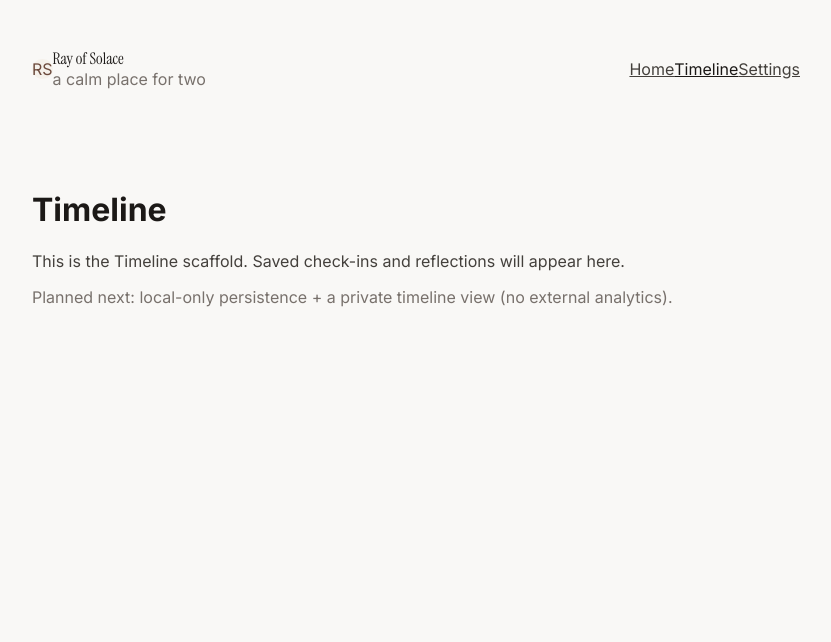
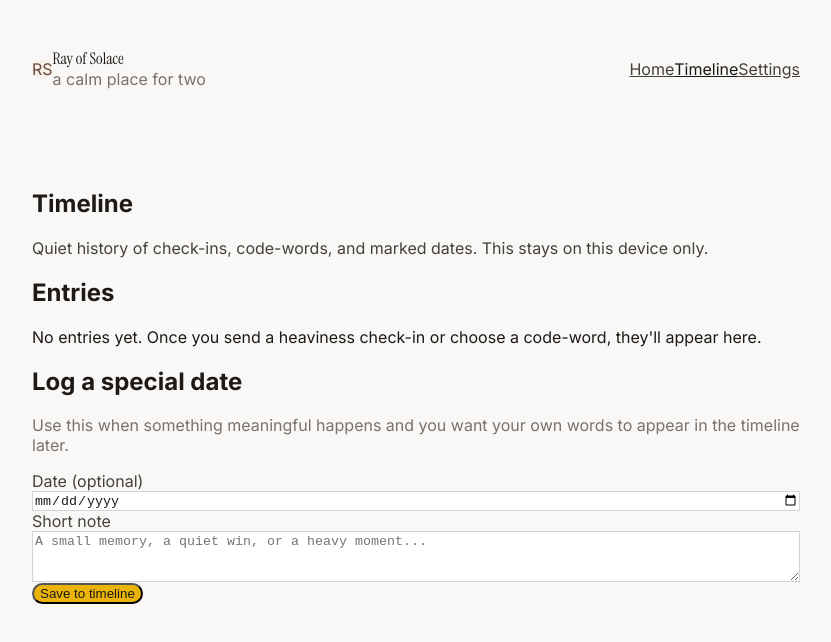
Before and after one commit to letsspice/ray-of-solace, a Next.js app: page /timeline in a window 1280 px wide. Shown: the top 642 px of the page, without its empty margins (224-1055 px from the left). Built offline with nearby package versions, Linux system fonts and the light colour scheme.

Commit message:
Add a timeline such that when a user fills the form, I get the timeline tab pupolated as well

```diff
--- a/src/app/timeline/page.tsx
+++ b/src/app/timeline/page.tsx
@@ -1,21 +1,217 @@
-import React from 'react';
+'use client';
+
+import React, { useEffect, useMemo, useState } from 'react';
+import { addTimelineEntry, loadTimeline, TimelineEntry } from '@/utils/timeline';
+
+function formatTime(timestamp: string) {
+  const date = new Date(timestamp);
+  return date.toLocaleString(undefined, {
+    year: 'numeric',
+    month: 'short',
+    day: '2-digit',
+    hour: '2-digit',
+    minute: '2-digit',
+  });
+}
+
+/**
+ * Small form for logging a special date or reflective note directly into the timeline.
+ * This complements the automatic entries from check-ins and code-words.
+ */
+function SpecialDateForm({ onCreated }: { onCreated: () => void }) {
+  const [date, setDate] = useState<string>('');
+  const [message, setMessage] = useState<string>('');
+
+  function handleSubmit(e: React.FormEvent) {
+    e.preventDefault();
+    if (!date && !message) return;
+
+    const timestamp = date ? new Date(date).toISOString() : new Date().toISOString();
+
+    addTimelineEntry({
+      timestamp,
+      message: message || 'Noted a special moment.',
+    });
+
+    setDate('');
+    setMessage('');
+    onCreated();
+  }
+
+  return (
+    <section className="mt-6 rounded-2xl bg-white/60 p-4 shadow-sm">
+      <h2 className="text-sm font-semibold mb-2" style={{ color: 'var(--solace-stone-900)' }}>
+        Log a special date
+      </h2>
+      <p className="text-xs mb-3" style={{ color: 'var(--solace-stone-500)' }}>
+        Use this when something meaningful happens and you want your own words
+        to appear in the timeline later.
+      </p>
+
+      <form onSubmit={handleSubmit} className="space-y-3">
+        <div className="flex flex-col gap-1">
+          <label htmlFor="special-date" className="text-xs font-medium" style={{ color: 'var(--solace-stone-700)' }}>
+            Date (optional)
+          </label>
+          <input
+            id="special-date"
+            type="date"
+            value={date}
+            onChange={(e) => setDate(e.target.value)}
+            className="rounded-md border px-2 py-1 text-sm"
+            style={{ borderColor: 'var(--solace-stone-300)', color: 'var(--solace-stone-800)' }}
+          />
+        </div>
+
+        <div className="flex flex-col gap-1">
+          <label htmlFor="special-message" className="text-xs font-medium" style={{ color: 'var(--solace-stone-700)' }}>
+            Short note
+          </label>
+          <textarea
+            id="special-message"
+            rows={3}
+            value={message}
+            onChange={(e) => setMessage(e.target.value)}
+            placeholder="A small memory, a quiet win, or a heavy moment..."
+            className="rounded-md border px-2 py-1 text-sm"
+            style={{ borderColor: 'var(--solace-stone-300)', color: 'var(--solace-stone-800)' }}
+          />
+        </div>
+
+        <button
+          type="submit"
+          className="inline-flex items-center rounded-full px-3 py-1.5 text-xs font-medium"
+          style={{
+            backgroundColor: 'var(--solace-ray-500)',
+            color: 'var(--solace-stone-900)',
+          }}
+        >
+          Save to timeline
+        </button>
+      </form>
+    </section>
+  );
+}
 
 export default function TimelinePage() {
+  const [entries, setEntries] = useState<TimelineEntry[]>([]);
+
+  useEffect(() => {
+    setEntries(loadTimeline());
+  }, []);
+
+  const sortedEntries = useMemo(
+    () =>
+      [...entries].sort(
+        (a, b) => new Date(b.timestamp).getTime() - new Date(a.timestamp).getTime(),
+      ),
+    [entries],
+  );
+
+  const latest = sortedEntries[0];
+
+  const emotionalSnapshot = useMemo(() => {
+    if (!latest) return null;
+
+    const parts: string[] = [];
+    if (latest.heaviness != null) parts.push(`Heaviness ${latest.heaviness}/10`);
+    if (latest.codeword) parts.push(`Code-word: ${latest.codeword}`);
+
+    return parts.join(' · ');
+  }, [latest]);
+
+  function refresh() {
+    setEntries(loadTimeline());
+  }
+
   return (
-    <main className="mt-6">
-      <h1 className="font-serifHeading text-xl mb-4" style={{ color: 'var(--solace-stone-900)' }}>
-        Timeline
-      </h1>
+    <main className="mt-6 space-y-6">
+      <section>
+        <h1
+          className="font-serifHeading text-xl mb-2"
+          style={{ color: 'var(--solace-stone-900)' }}
+        >
+          Timeline
+        </h1>
+        <p className="text-sm" style={{ color: 'var(--solace-stone-700)' }}>
+          Quiet history of check-ins, code-words, and marked dates. This stays
+          on this device only.
+        </p>
+      </section>
 
-      <section className="rounded-2xl bg-white/60 p-4 shadow-sm">
-        <p className="text-sm" style={{ color: 'var(--solace-stone-700)' }}>
-          This is the Timeline scaffold. Saved check-ins and reflections will appear here.
-        </p>
+      {latest && (
+        <section className="rounded-2xl bg-white/70 p-4 shadow-sm">
+          <h2 className="text-sm font-semibold mb-1" style={{ color: 'var(--solace-stone-900)' }}>
+            Current snapshot
+          </h2>
+          <p className="text-xs mb-1" style={{ color: 'var(--solace-stone-500)' }}>
+            Based on your most recent entry.
+          </p>
+          <p className="text-sm" style={{ color: 'var(--solace-stone-800)' }}>
+            {emotionalSnapshot || 'A gentle, quiet day logged.'}
+          </p>
+          <p className="mt-1 text-xs" style={{ color: 'var(--solace-stone-500)' }}>
+            {formatTime(latest.timestamp)}
+          </p>
+        </section>
+      )}
 
-        <div className="mt-4 text-xs text-solace-stone-500" style={{ color: 'var(--solace-stone-500)' }}>
-          <p>Planned next: local-only persistence + a private timeline view (no external analytics).</p>
-        </div>
+      <section className="space-y-3">
+        <h2 className="text-sm font-semibold" style={{ color: 'var(--solace-stone-900)' }}>
+          Entries
+        </h2>
+
+        {sortedEntries.length === 0 ? (
+          <p className="text-sm" style={{ color: 'var(--solace-stone-600)' }}>
+            No entries yet. Once you send a heaviness check-in or choose a
+            code-word, they&apos;ll appear here.
+          </p>
+        ) : (
+          <ul className="space-y-3">
+            {sortedEntries.map((entry) => (
+              <li
+                key={entry.id}
+                className="rounded-2xl bg-white/70 p-3 shadow-sm border"
+                style={{ borderColor: 'var(--solace-stone-100)' }}
+              >
+                <div className="flex items-baseline justify-between gap-3">
+                  <div className="text-xs" style={{ color: 'var(--solace-stone-500)' }}>
+                    {formatTime(entry.timestamp)}
+                  </div>
+                </div>
+
+                <div className="mt-1 space-y-1 text-sm" style={{ color: 'var(--solace-stone-800)' }}>
+                  {entry.heaviness != null && (
+                    <div>
+                      <span className="text-xs uppercase tracking-wide mr-1" style={{ color: 'var(--solace-stone-500)' }}>
+                        Heaviness
+                      </span>
+                      <span>{entry.heaviness}/10</span>
+                    </div>
+                  )}
+
+                  {entry.codeword && (
+                    <div>
+                      <span className="text-xs uppercase tracking-wide mr-1" style={{ color: 'var(--solace-stone-500)' }}>
+                        Code-word
+                      </span>
+                      <span>{entry.codeword}</span>
+                    </div>
+                  )}
+
+                  {entry.message && (
+                    <p className="text-sm mt-1" style={{ color: 'var(--solace-stone-800)' }}>
+                      {entry.message}
+                    </p>
+                  )}
+                </div>
+              </li>
+            ))}
+          </ul>
+        )}
       </section>
+
+      <SpecialDateForm onCreated={refresh} />
     </main>
   );
 }
--- a/src/components/HeavinessForm.tsx
+++ b/src/components/HeavinessForm.tsx
@@ -1,7 +1,9 @@
+
 'use client';
 
 import React, { useState } from 'react';
 import CodeWordSelector, { CodeWord } from './CodeWordSelector';
+import { addTimelineEntry } from '../utils/timeline';
 
 /**
  * HeavinessForm wired to Formspree.
@@ -19,18 +21,36 @@ export default function HeavinessForm() {
   const [status, setStatus] = useState<'idle' | 'sending' | 'sent' | 'error'>('idle');
   const [errorMessage, setErrorMessage] = useState<string | null>(null);
 
+  function handleCodeWordChange(cw: CodeWord) {
+    setSelectedCode(cw);
+
+    // Log a lightweight timeline entry whenever a code-word is selected.
+    // This keeps a memory of small emotional signals even if the form
+    // isn&apos;t fully submitted.
+    addTimelineEntry({
+      codeword: cw.key,
+      message: `Code-word chosen: ${cw.label}`,
+    });
+  }
+
   async function handleSubmit(e: React.FormEvent) {
     e.preventDefault();
     setStatus('sending');
     setErrorMessage(null);
 
+    const snapshot = {
+      score,
+      note,
+      selectedCode,
+    };
+
     const payload = {
       timestamp: new Date().toISOString(),
-      heaviness: score,
-      note: note || undefined,
-      codeword: selectedCode ? selectedCode.key : undefined,
-      codeword_label: selectedCode ? selectedCode.label : undefined,
-      codeword_weight: selectedCode ? selectedCode.weight : undefined,
+      heaviness: snapshot.score,
+      note: snapshot.note || undefined,
+      codeword: snapshot.selectedCode ? snapshot.selectedCode.key : undefined,
+      codeword_label: snapshot.selectedCode ? snapshot.selectedCode.label : undefined,
+      codeword_weight: snapshot.selectedCode ? snapshot.selectedCode.weight : undefined,
       source: 'ray-of-solace-web',
     };
 
@@ -55,6 +75,14 @@ export default function HeavinessForm() {
         }
         throw new Error(`Formspree error: ${details || res.statusText}`);
       }
+
+      // On successful send, also persist a local timeline entry so the
+      // check-in appears in the in-app memory view.
+      addTimelineEntry({
+        heaviness: snapshot.score,
+        codeword: snapshot.selectedCode ? snapshot.selectedCode.key : undefined,
+        message: snapshot.note || undefined,
+      });
 
       setStatus('sent');
       setNote('');
@@ -117,7 +145,7 @@ export default function HeavinessForm() {
         <div>
           <CodeWordSelector
             selected={selectedCode?.key ?? null}
-            onChange={(cw) => setSelectedCode(cw)}
+            onChange={handleCodeWordChange}
           />
         </div>
       </div>
--- /dev/null
+++ b/src/utils/timeline.ts
@@ -0,0 +1,62 @@
+// src/utils/timeline.ts
+// Local-only timeline storage for ray-of-solace.
+// Phase A: everything lives in window.localStorage so the app can remember
+// check-ins and selected code-words without any backend or analytics.
+
+export interface TimelineEntry {
+  id: string;
+  timestamp: string; // ISO string so it can be sorted and displayed
+  heaviness?: number;
+  codeword?: string;
+  message?: string;
+}
+
+const STORAGE_KEY = 'ray-of-solace.timeline.v1';
+
+function safeParse(json: string | null): TimelineEntry[] {
+  if (!json) return [];
+  try {
+    const parsed = JSON.parse(json);
+    if (!Array.isArray(parsed)) return [];
+    return parsed as TimelineEntry[];
+  } catch {
+    return [];
+  }
+}
+
+export function loadTimeline(): TimelineEntry[] {
+  if (typeof window === 'undefined') return [];
+  const raw = window.localStorage.getItem(STORAGE_KEY);
+  return safeParse(raw);
+}
+
+export function saveTimeline(entries: TimelineEntry[]): void {
+  if (typeof window === 'undefined') return;
+  window.localStorage.setItem(STORAGE_KEY, JSON.stringify(entries));
+}
+
+export function addTimelineEntry(partial: Omit<TimelineEntry, 'id' | 'timestamp'> & {
+  timestamp?: string;
+}): TimelineEntry {
+  const timestamp = partial.timestamp ?? new Date().toISOString();
+  const id = `${timestamp}-${Math.random().toString(36).slice(2, 8)}`;
+
+  const entry: TimelineEntry = {
+    id,
+    timestamp,
+    heaviness: partial.heaviness,
+    codeword: partial.codeword,
+    message: partial.message,
+  };
+
+  const current = loadTimeline();
+  current.push(entry);
+  saveTimeline(current);
+
+  return entry;
+}
+
+export function clearTimeline(): void {
+  if (typeof window === 'undefined') return;
+  window.localStorage.removeItem(STORAGE_KEY);
+}
```
